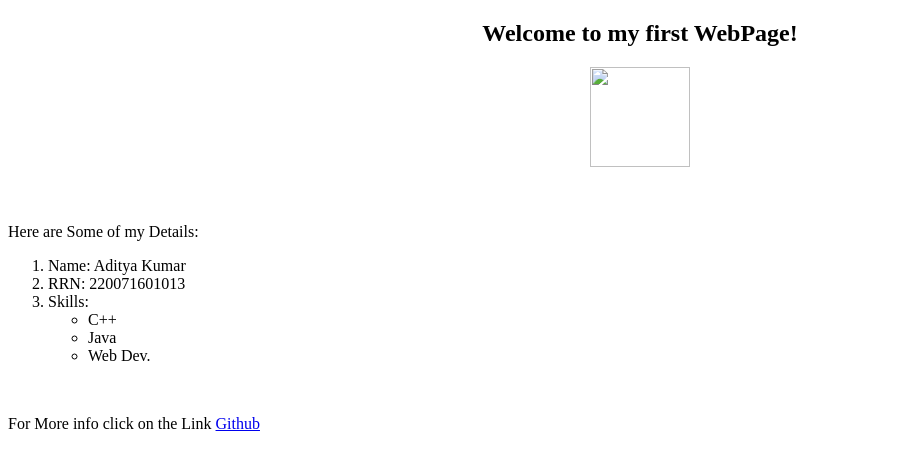
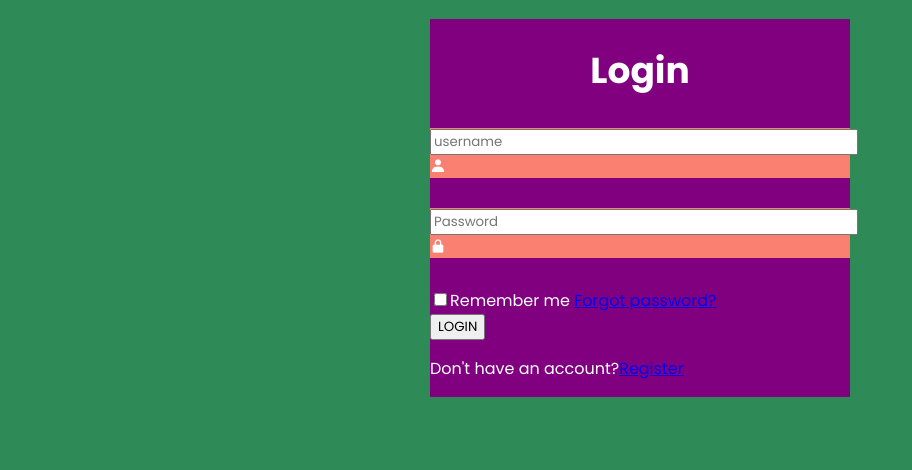
Before and after one commit to kryptex08/Web-Development, a plain HTML site: page index.html in a window 1280 px wide. Shown: the whole page, without its empty margins (0-912 px from the left). Drawn offline with nearby package versions, Linux system fonts and the light colour scheme.

Commit message:
Add files via upload

```diff
--- a/index.html
+++ b/index.html
@@ -1,22 +1,26 @@
 <!DOCTYPE HTML>
 <html>
 <head>
-<title> My Web Page</title>
+<title> LOGIN </title>
+<link rel="stylesheet" href="style.css">
+<link href='https://unpkg.com/boxicons@2.1.4/css/boxicons.min.css' rel='stylesheet'>
 </head>
 <body>
-<center><h2>Welcome to my first WebPage!</h2></center>
-<center><img src="C:\Users\user\Desktop\www.png" width="100" height="100"></center>
-<br><br>
-<p> Here are Some of my Details:</p>
-<ol>
-<li> Name: Aditya Kumar </li>
-<li> RRN: 220071601013</li>
-<li> Skills: </li>
-<ul>
-<li> C++ </li>
-<li> Java </li>
-<li> Web Dev.</li>
-</ul></ol>
-<br>
-
-<P>For More info click on the Link <a href="https://github.com/kryptex08">Github</a>
+<div class="wrapper">
+<form action="">
+<h1>Login</h1>
+<div class="input-box">
+<input type="text" placeholder="username" required>
+<i class='bx bxs-user'></i>
+</div>
+<div class="input-box">
+<input type="password" placeholder="Password" required>
+<i class='bx bxs-lock-alt'></i></div>
+<div class="remember-forgot">
+<label><input type="checkbox">Remember me</label>
+<a href="#">Forgot password?</a>
+</div>
+<button type="submit" class="btn">LOGIN</button>
+<div class="register_link">
+<p> Don't have an account?<a href="#">Register</a></p>
+</form>
--- a/style.css
+++ b/style.css
@@ -1,43 +1,31 @@
+@import url('https://fonts.googleapis.com/css2?family=Poppins:ital,wght@0,100;0,200;0,300;0,400;0,500;0,600;0,700;0,800;0,900;1,100;1,200;1,300;1,400;1,500;1,600;1,700;1,800;1,900&display=swap');
 *{
-    margin: 0;
-    padding: 0;
-    box-sizing: border-box;
-    font-family: 'Times New Roman', Times, serif;
+margin:0
+padding:0
+box-sizing:border-box;
+font-family:"Poppins",sans-serif;
 }
 body{
-    display: flex;
-    justify-content: center;
-    align-items: center;
-    min-height: 100vh;;
-    background-color: #252839;
+display:flex;
+justify-content:center;
+align-items:center;
+min-height:50vh;
+background-color:seagreen;
 }
-h3{
-    color: #252839;
-    -webkit-text-stroke: 0vw #383d52;
-    position: relative;]
-    font-size: 14vw;
-    text-transfrom:uppercase;
-
+.wrapper{
+width:420px;
+background:purple;
+color:#fff;
 }
-h3::before{
-    content:attr(data-text);
-    position: absolute;
-    top:0;
-    left:0;
-    width:0;
-    height:100%;
-    color:green;
-    -webkit-text-stroke: 0vw #383d52;
-    border-right: 2px solid green;
-    overflow:hidden;
-    animation: animate 6s linear infinite;
+.wrapper h1{
+font-size:36px;
+text-align:center;
 }
-@keyframes animate{
-    0%,10%,100%{
-        width:0;
-    }
-    70%,90%;
-    {
-        width:100%;
-    }
+.wrapper .input-box{
+width:100%;
+height:50px;
+background:salmon;
+margin:30px 0;
 }
+.input-box input{
+width:100%;
```
